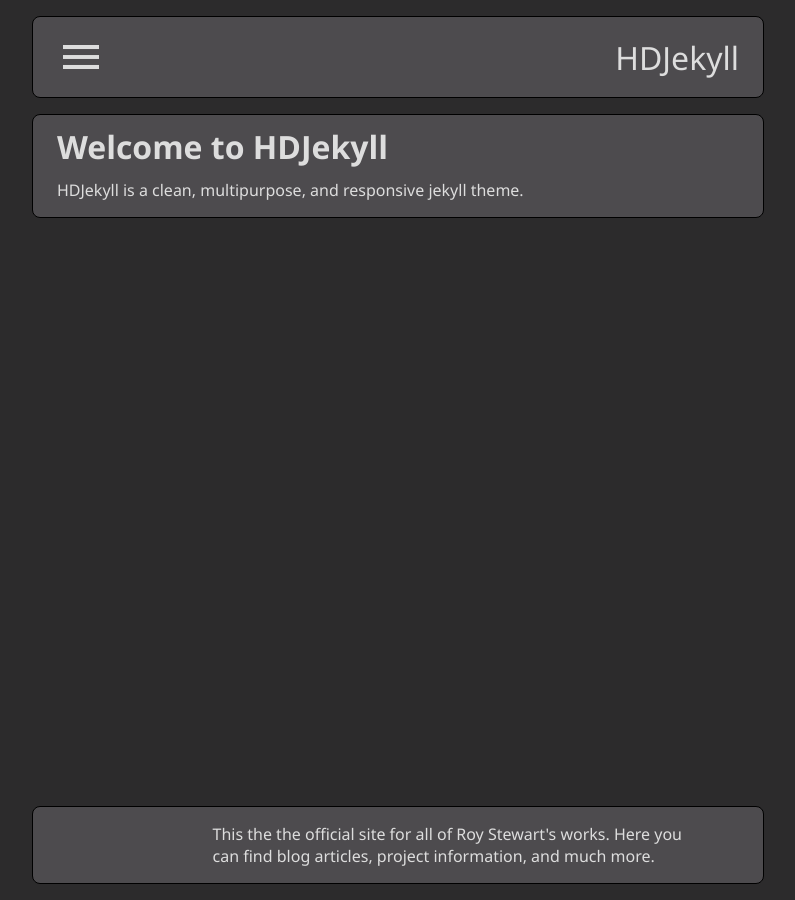
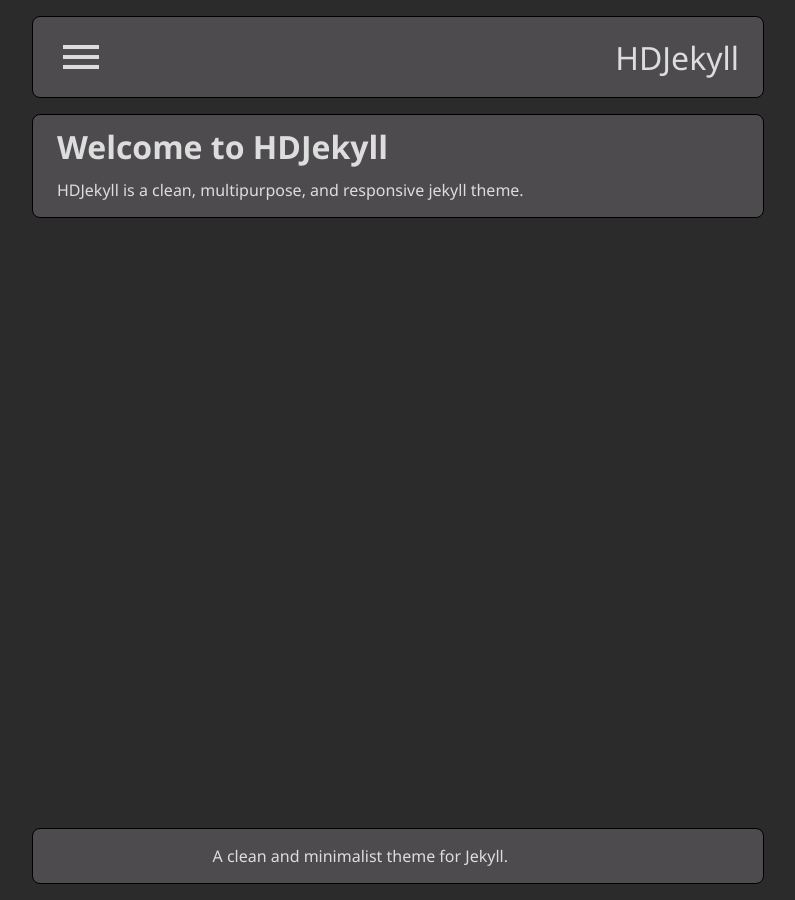
Before and after one commit to hd-genius/HDJekyll, a Jekyll site: the page built from index.html, in a window 1280 px wide. Shown: the whole page, without its empty margins (242-1037 px from the left). Built offline with Jekyll 4.4.1, drawn with Linux system fonts in a browser that asks for light colours; the list of posts is cut into pages by our own code.

Commit message:
Updated the configuration to represent the theme

```diff
--- a/_config.yml
+++ b/_config.yml
@@ -1,11 +1,8 @@
 title: HDJekyll
-subtitle: "The official home of Roy Stewart's work"
 email: roythomasstewart@gmail.com
-description: >-
-  This the the official site for all of Roy Stewart's works.
-  Here you can find blog articles, project information, and much more.
+description: A clean and minimalist theme for Jekyll.
 baseurl: ""
-url: "http://hdgenius.me"
+url: "http://hd-jekyll.hdgenius.me"
 
 markdown: kramdown
 theme: minima
```
